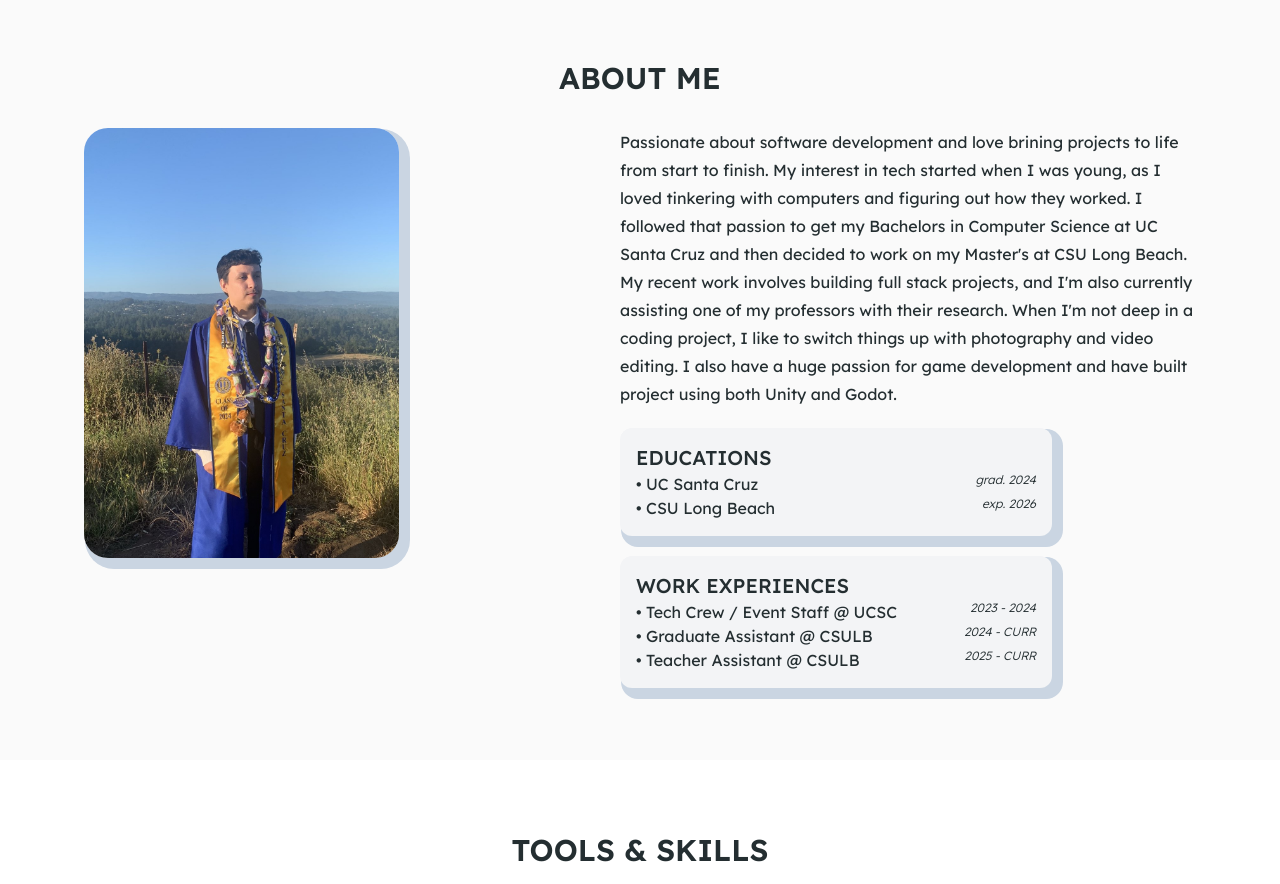
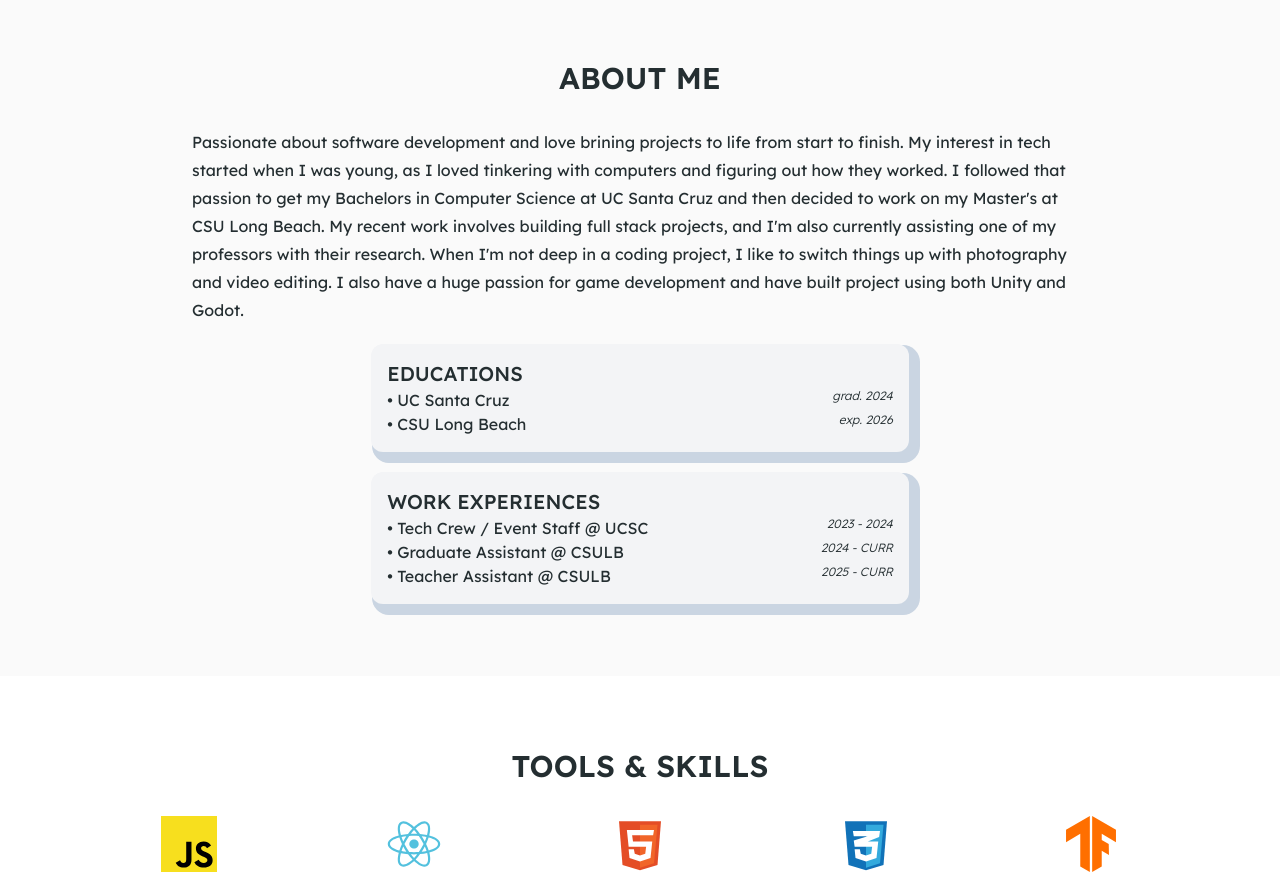
Before and after one commit to DDalta/ddalta.github.io, a React (Vite) app: page / in a window 1280 px wide. Shown: the part 580-1464 px from the top of the page. Built offline with nearby package versions, Linux system fonts and the light colour scheme.

Commit message:
removed about section picture

```diff
--- a/src/components/sections/about.jsx
+++ b/src/components/sections/about.jsx
@@ -9,16 +9,14 @@ const About = () => {
             <ScrollReveal>
                 <div className="mx-auto max-w-6xl flex flex-col gap-8 px-5">
                     <p className="text-center font-semibold text-3xl">ABOUT ME</p>
-                    <div className="flex flex-col md:flex-row justify-between gap-12">
-                        <img className="w-[315px] h-[430px] mx-auto md:mx-0 object-cover rounded-[24px] shadow-secondary-light dark:shadow-secondary-dark transition-shadow duration-300" src={portrait} alt="My profile"/>
-                        <div className="flex flex-col gap-5 max-w-xl mx-auto md:mx-0">
+                    <div className="flex flex-col gap-5 max-w-4xl mx-auto">
                         <p className="text-base/7">
                             Passionate about software development and love brining projects to life from start to finish. My interest in tech started when I was young, as I loved tinkering with computers and figuring out
                             how they worked. I followed that passion to get my Bachelors in Computer Science at UC Santa Cruz and then decided to work on my Master's at CSU Long Beach. My recent work involves building full
                             stack projects, and I'm also currently assisting one of my professors with their research. When I'm not deep in a coding project, I like to switch things up with photography and video editing.
                             I also have a huge passion for game development and have built project using both Unity and Godot.
                         </p>
-                            <div className="w-full lg:w-3/4 flex flex-col bg-gray-100 dark:bg-gray-700 px-4 py-4 rounded-xl transition-colors shadow-secondary-light dark:shadow-secondary-dark transition-shadow duration-300">
+                        <div className="mx-auto w-full md:w-3/5 flex flex-col bg-gray-100 dark:bg-gray-700 px-4 py-4 rounded-xl transition-colors shadow-secondary-light dark:shadow-secondary-dark transition-shadow duration-300">
                             <h3 className="text-xl font-medium">EDUCATIONS</h3>
                             <ul>
                                 <li>
@@ -35,7 +33,7 @@ const About = () => {
                                 </li>
                             </ul>
                         </div>
-                            <div className="w-full lg:w-3/4 flex flex-col bg-gray-100 dark:bg-gray-700 px-4 py-4 rounded-xl transition-colors shadow-secondary-light dark:shadow-secondary-dark transition-shadow duration-300">
+                        <div className="mx-auto w-full md:w-3/5 flex flex-col bg-gray-100 dark:bg-gray-700 px-4 py-4 rounded-xl transition-colors shadow-secondary-light dark:shadow-secondary-dark transition-shadow duration-300">
                             <h3 className="text-xl font-medium">WORK EXPERIENCES</h3>
                             <ul>
                                 <li>
@@ -60,7 +58,6 @@ const About = () => {
                         </div>
                     </div>
                 </div>
-                </div>
             </ScrollReveal>
         </section>
 
```
Lines whose indentation alone changed are shown as unchanged.
